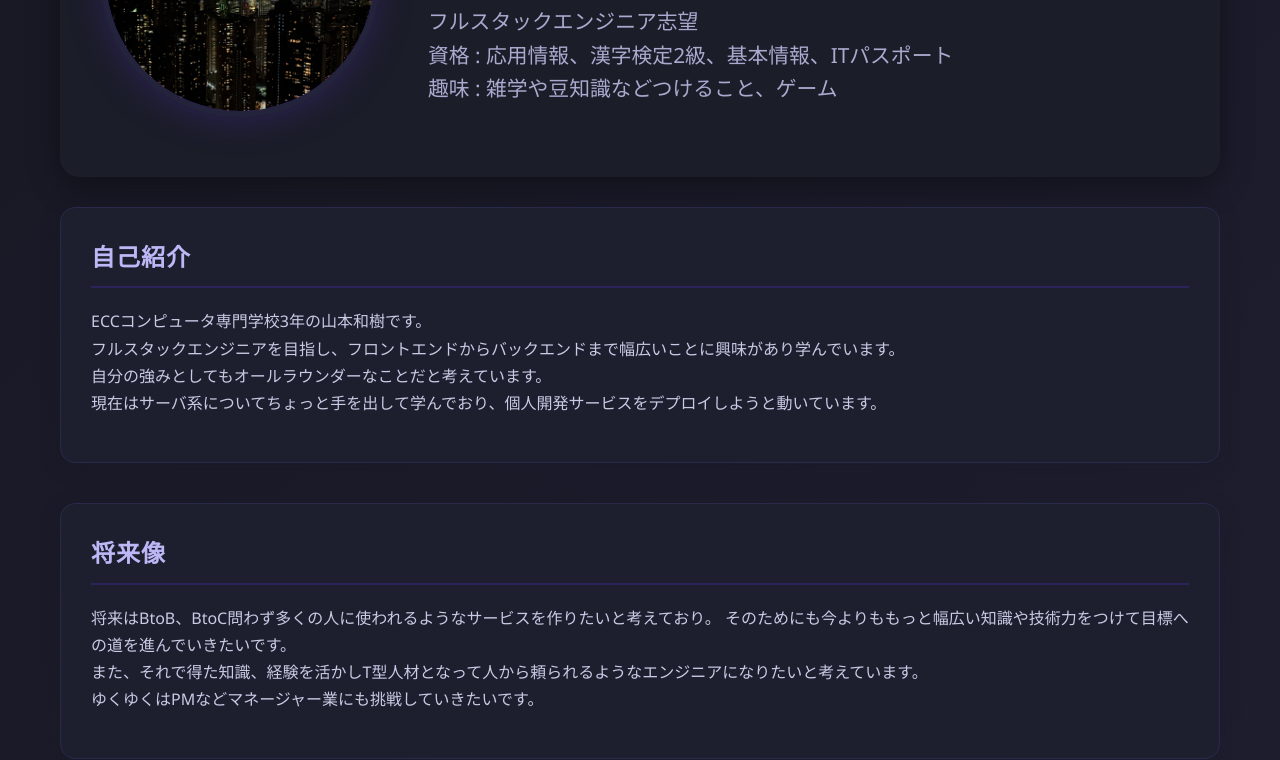
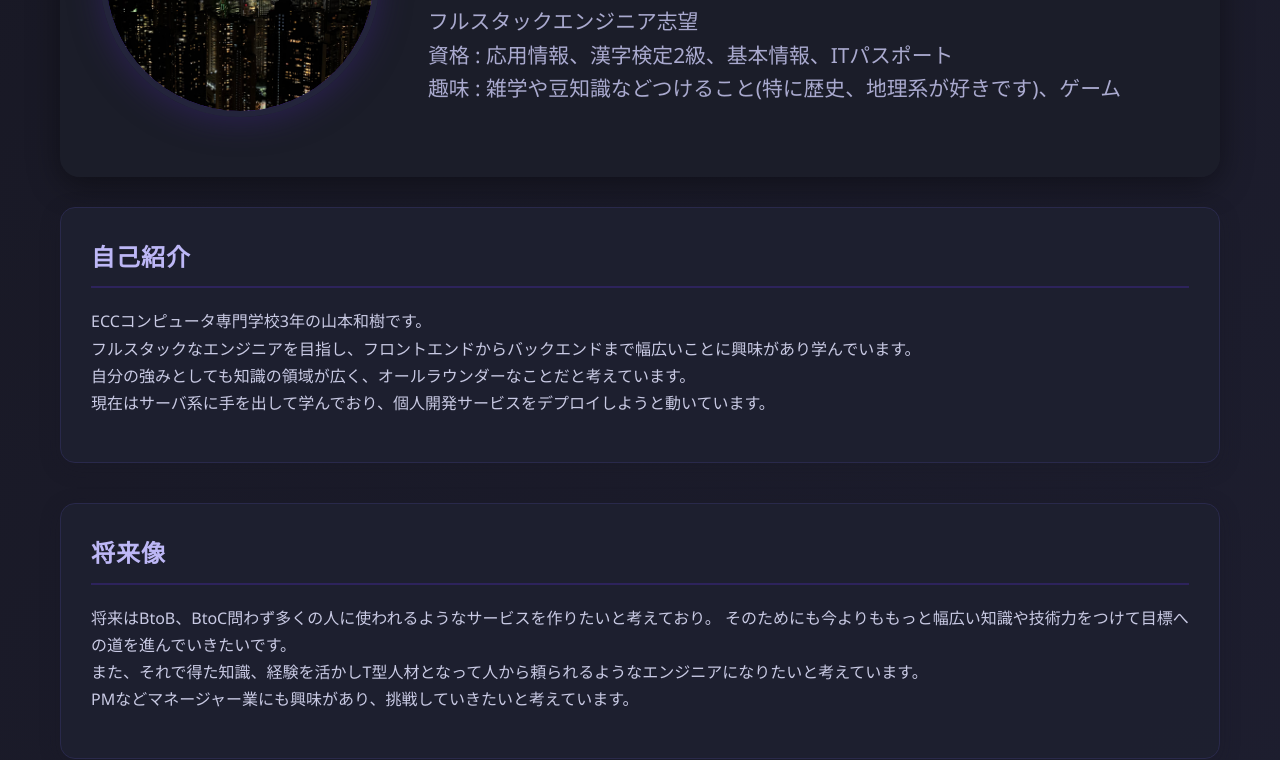
Before and after one commit to keyi1000/profile, a plain HTML site: page index.html in a window 1280 px wide. Shown: the part 347-1107 px from the top of the page. Drawn offline with Linux system fonts and the light colour scheme.

Commit message:
[update]プロフィールの文を微修正

```diff
--- a/index.html
+++ b/index.html
@@ -38,7 +38,7 @@
               <p class="title">2027年3月卒業見込み    IT開発エキスパートコース 3年</p>
               <p class="university">フルスタックエンジニア志望</p>
               <p class="university">資格 : 応用情報、漢字検定2級、基本情報、ITパスポート</p>
-              <p class="university">趣味 : 雑学や豆知識などつけること、ゲーム</p>
+              <p class="university">趣味 : 雑学や豆知識などつけること(特に歴史、地理系が好きです)、ゲーム</p>
           </div>
       </header>
         <!-- メインコンテンツ -->
@@ -49,10 +49,10 @@
                     <h2>自己紹介</h2>
                     <p>
                         ECCコンピュータ専門学校3年の山本和樹です。<br>
-                        フルスタックエンジニアを目指し、フロントエンドからバックエンドまで幅広いことに興味があり学んでいます。<br>
-                        自分の強みとしてもオールラウンダーなことだと考えています。
+                        フルスタックなエンジニアを目指し、フロントエンドからバックエンドまで幅広いことに興味があり学んでいます。<br>
+                        自分の強みとしても知識の領域が広く、オールラウンダーなことだと考えています。
                         <br>
-                        現在はサーバ系についてちょっと手を出して学んでおり、個人開発サービスをデプロイしようと動いています。
+                        現在はサーバ系に手を出して学んでおり、個人開発サービスをデプロイしようと動いています。
                     </p>
             </section>
             <section id="profile" class="content-section">
@@ -62,7 +62,7 @@
                       将来はBtoB、BtoC問わず多くの人に使われるようなサービスを作りたいと考えており。
                       そのためにも今よりももっと幅広い知識や技術力をつけて目標への道を進んでいきたいです。<br>
                       また、それで得た知識、経験を活かしT型人材となって人から頼られるようなエンジニアになりたいと考えています。<br>
-                      ゆくゆくはPMなどマネージャー業にも挑戦していきたいです。
+                      PMなどマネージャー業にも興味があり、挑戦していきたいと考えています。
                   </p>
           </section>
 
```
